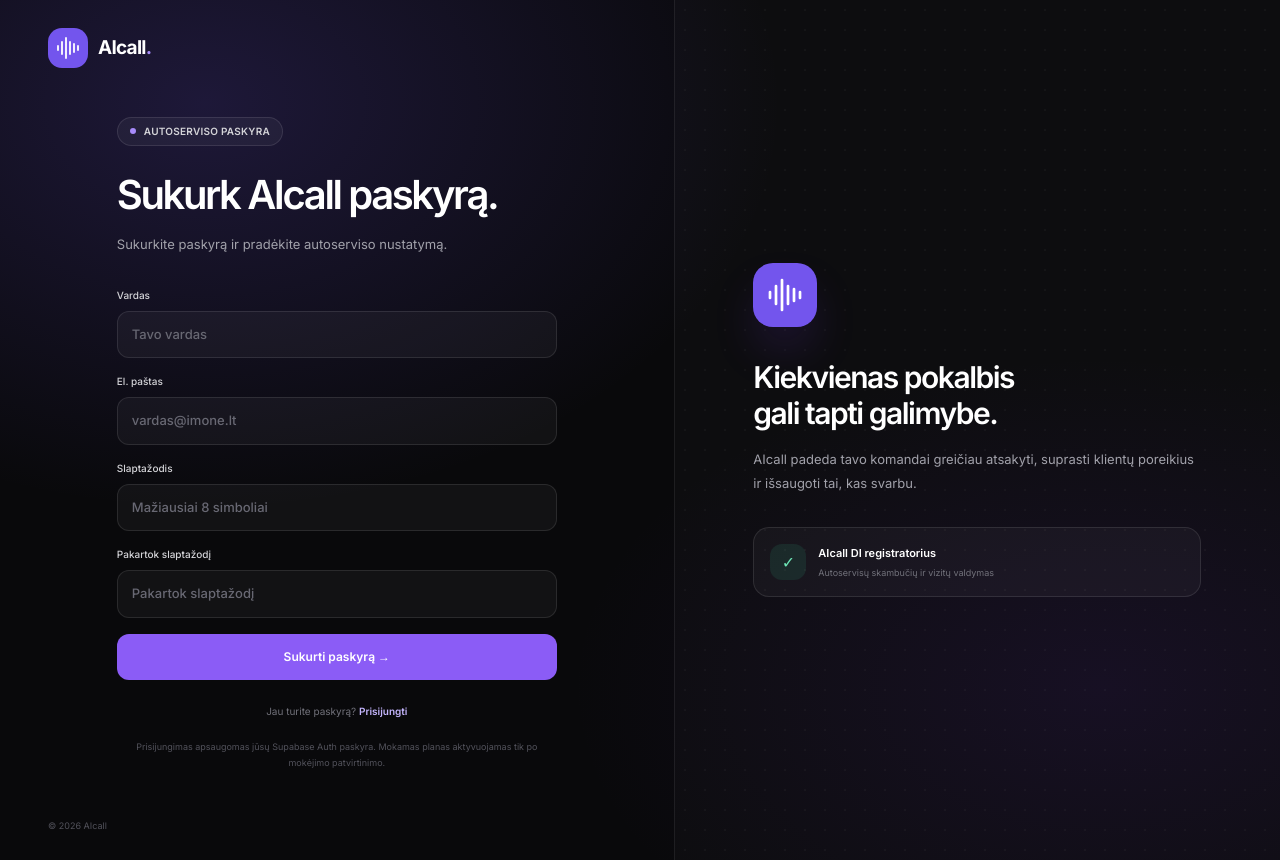
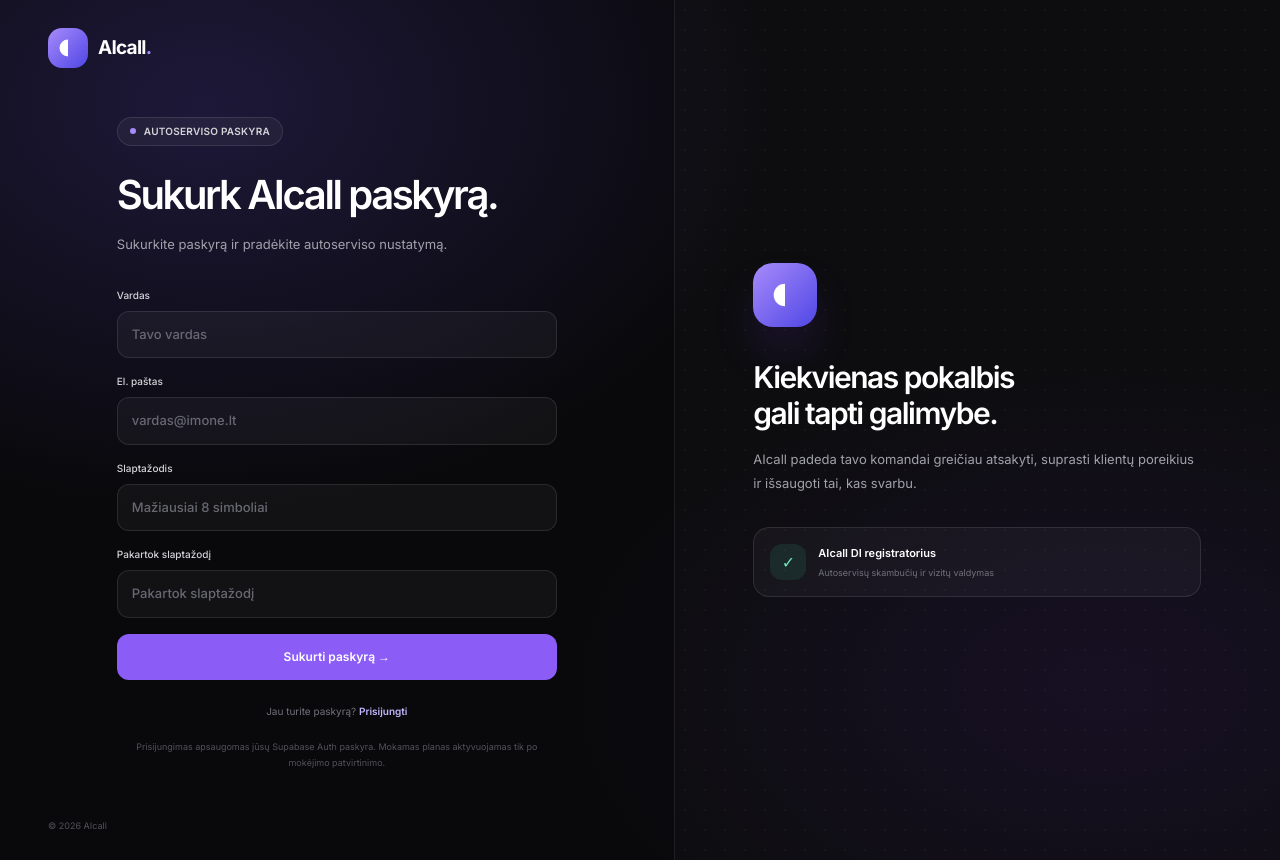
Before and after one commit to negustascook-star/chatcall, a website: page auth.html in a window 1280 px wide. Drawn offline with nearby package versions, Linux system fonts and the light colour scheme; no server answers.

Commit message:
Update AIcall logo to the new crescent mark

```diff
--- a/auth.html
+++ b/auth.html
@@ -16,7 +16,7 @@
 <body>
   <main class="glow relative grid min-h-screen overflow-hidden lg:grid-cols-[1fr_.9fr]">
     <section class="relative z-10 flex flex-col justify-between px-6 py-7 md:px-12">
-      <a href="./index.html" class="flex w-fit items-center gap-2.5 text-[19px] font-bold tracking-[-.04em]"><span class="grid h-10 w-10 place-items-center rounded-[14px] bg-[#7355ed] text-white"><svg width="24" height="24" viewBox="0 0 24 24" fill="none" stroke="currentColor" stroke-width="1.8" stroke-linecap="round"><path d="M2 10v4m4-8v12m4-16v20m4-16v12m4-10v8m4-6v4"/></svg></span><span>AIcall<span class="text-violet-400">.</span></span></a>
+      <a href="./index.html" class="flex w-fit items-center gap-2.5 text-[19px] font-bold tracking-[-.04em]"><span class="grid h-10 w-10 place-items-center rounded-[14px] bg-gradient-to-br from-violet-400 to-indigo-600 text-white"><svg width="24" height="24" viewBox="0 0 24 24" aria-hidden="true"><path fill="currentColor" d="M12 3.5a8.5 8.5 0 1 0 0 17V3.5z"/></svg></span><span>AIcall<span class="text-violet-400">.</span></span></a>
       <div class="mx-auto w-full max-w-[440px] py-12">
         <span id="eyebrow" class="inline-flex items-center gap-2 rounded-full border border-white/10 bg-white/[.045] px-3 py-1.5 text-[10px] font-semibold tracking-wide text-zinc-300"><i class="h-1.5 w-1.5 rounded-full bg-violet-400"></i> AUTOSERVISO PASKYRA</span>
         <h1 id="heading" class="mt-6 text-[40px] font-semibold leading-tight tracking-[-.06em]">Sukurk AIcall paskyrą.</h1>
@@ -36,7 +36,7 @@
     </section>
     <aside class="relative hidden items-center justify-center border-l border-white/[.07] bg-white/[.015] p-12 lg:flex">
       <div class="dots absolute inset-0 opacity-20"></div>
-      <div class="relative max-w-md"><div class="grid h-16 w-16 place-items-center rounded-[20px] bg-[#7355ed] text-white shadow-2xl shadow-violet-600/30"><svg width="36" height="36" viewBox="0 0 24 24" fill="none" stroke="currentColor" stroke-width="1.8" stroke-linecap="round"><path d="M2 10v4m4-8v12m4-16v20m4-16v12m4-10v8m4-6v4"/></svg></div><h2 class="mt-8 text-3xl font-semibold tracking-[-.05em]">Kiekvienas pokalbis<br />gali tapti galimybe.</h2><p class="mt-4 text-[13px] leading-6 text-zinc-400">AIcall padeda tavo komandai greičiau atsakyti, suprasti klientų poreikius ir išsaugoti tai, kas svarbu.</p><div class="mt-8 flex items-center gap-3 rounded-2xl border border-white/10 bg-white/[.035] p-4"><span class="grid h-9 w-9 place-items-center rounded-xl bg-emerald-400/10 text-emerald-300">✓</span><div><div class="text-[11px] font-semibold">AIcall DI registratorius</div><div class="mt-1 text-[9px] text-zinc-500">Autoservisų skambučių ir vizitų valdymas</div></div></div></div>
+      <div class="relative max-w-md"><div class="grid h-16 w-16 place-items-center rounded-[20px] bg-gradient-to-br from-violet-400 to-indigo-600 text-white shadow-2xl shadow-violet-600/30"><svg width="32" height="32" viewBox="0 0 24 24" aria-hidden="true"><path fill="currentColor" d="M12 3.5a8.5 8.5 0 1 0 0 17V3.5z"/></svg></div><h2 class="mt-8 text-3xl font-semibold tracking-[-.05em]">Kiekvienas pokalbis<br />gali tapti galimybe.</h2><p class="mt-4 text-[13px] leading-6 text-zinc-400">AIcall padeda tavo komandai greičiau atsakyti, suprasti klientų poreikius ir išsaugoti tai, kas svarbu.</p><div class="mt-8 flex items-center gap-3 rounded-2xl border border-white/10 bg-white/[.035] p-4"><span class="grid h-9 w-9 place-items-center rounded-xl bg-emerald-400/10 text-emerald-300">✓</span><div><div class="text-[11px] font-semibold">AIcall DI registratorius</div><div class="mt-1 text-[9px] text-zinc-500">Autoservisų skambučių ir vizitų valdymas</div></div></div></div>
     </aside>
   </main>
   <script src="https://cdn.jsdelivr.net/npm/@supabase/supabase-js@2"></script>
```
Also changed, not shown: app.html (+1 -1 lines), index.html (+1 -1 lines).
